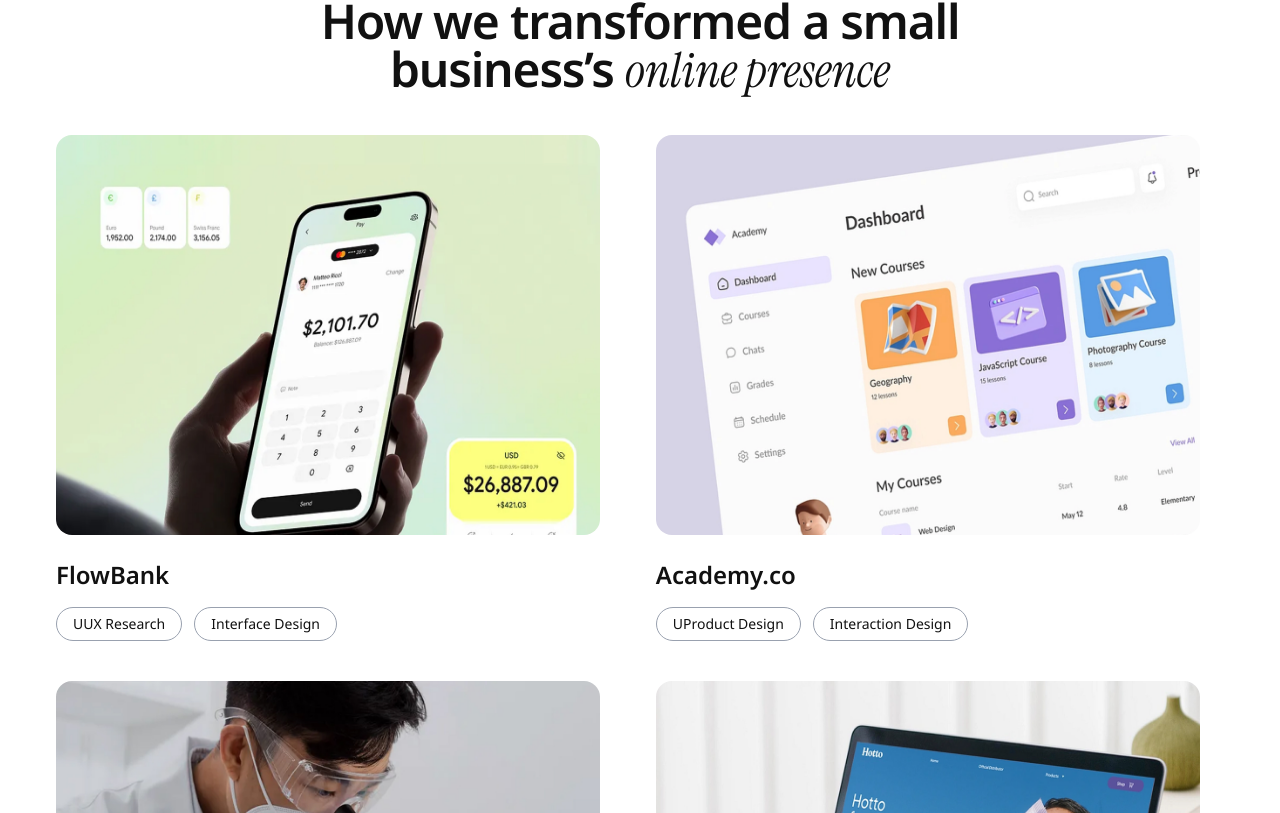
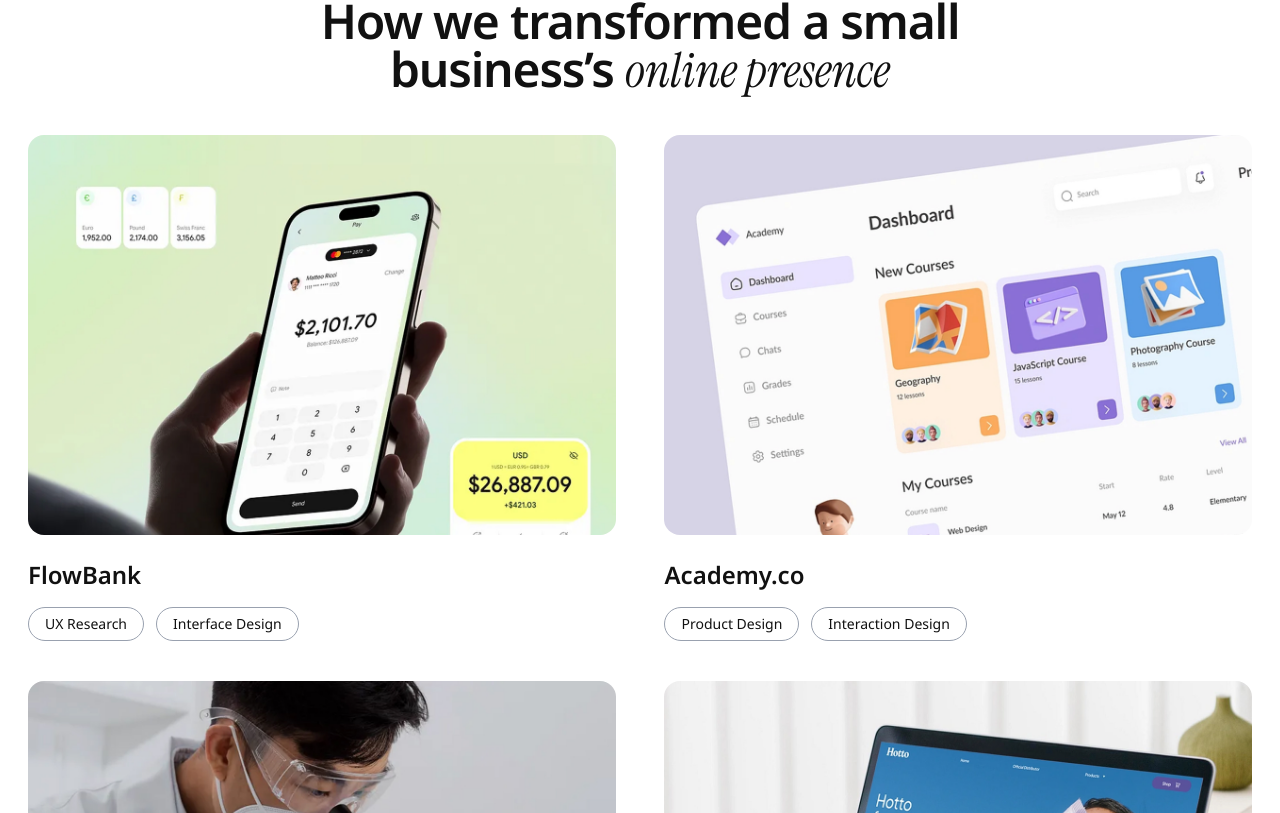
Before and after one commit to Bharat-Rajoriya/Agency-Site, a React (Vite) app: page / in a window 1280 px wide. Shown: the part 2527-3340 px from the top of the page. Built offline with nearby package versions, Linux system fonts and the light colour scheme.

Commit message:
Errors Fixed

```diff
--- a/src/component/Home Page/WordSection.tsx
+++ b/src/component/Home Page/WordSection.tsx
@@ -38,10 +38,10 @@
     <div className="containerd w-full flex-col items-center justify-center py-20 gap-10">
         <h2 className="text-5xl text-center max-w-167.5 tracking-tight font-semibold">How we transformed a small business’s <span className="span-txt">online presence</span></h2>
 
-        <div className="flex flex-wrap gap-y-10 ">
+        <div className="flex flex-wrap gap-10 justify-between ">
             {workData.map((elem,idx) =>{
             return(
-                <div key={idx} className="flex-wrap w-[49%]">
+                <div key={idx} className="flex-wrap w-[48%]">
                     <WorkCardSection image={elem.image} title={elem.title} tag1={elem.tag1} tag2={elem.tag2} />
                 </div>
             )
--- a/src/component/WorkCardSection.tsx
+++ b/src/component/WorkCardSection.tsx
@@ -1,19 +1,26 @@
 import { ArrowRight} from "lucide-react"
 
-const WorkCardSection = (props:string) => {
+type WorkCardSectionProps = {
+  image: string
+  title: string
+  tag1: string
+  tag2: string
+}
+
+const WorkCardSection = ({ image, title, tag1, tag2 }: WorkCardSectionProps) => {
   return (
-    <div className="containerd flex-1 flex-col gap-6 cursor-pointer card-image-box-main" >
+    <div className="flex flex-1 flex-col gap-6 cursor-pointer card-image-box-main" >
         <div className="relative w-full h-100 rounded-2xl overflow-hidden">
-            <img className='w-full h-full ' src={props.image} alt=""/>
+            <img className='w-full h-full ' src={image} alt={title}/>
             <div className="absolute card-image-box top-0 left-0 w-full h-full bg-black/50">
                 <ArrowRight size={40} color="#000000" className="absolute right-5 top-4 -rotate-45 rounded-full p-2 bg-white"/>
             </div>
         </div>
         <div className="flex flex-col gap-4">
-            <h3 className="font-semibold text-2xl">{props.title}</h3>
+            <h3 className="font-semibold text-2xl">{title}</h3>
             <div className="flex gap-3">
-                <h5 className="text-sm border border-gray-400 text-gray-400 w-fit py-1.5 px-4 rounded-full hover:bg-black hover:text-white!">U{props.tag1}</h5>
-                <h5 className="text-sm border border-gray-400 text-gray-400 w-fit py-1.5 px-4 rounded-full hover:bg-black hover:text-white! ">{props.tag2}</h5>
+                <h5 className="text-sm border border-gray-400 text-gray-400 w-fit py-1.5 px-4 rounded-full hover:bg-black hover:text-white!">{tag1}</h5>
+                <h5 className="text-sm border border-gray-400 text-gray-400 w-fit py-1.5 px-4 rounded-full hover:bg-black hover:text-white! ">{tag2}</h5>
             </div>
         </div>
 
```
